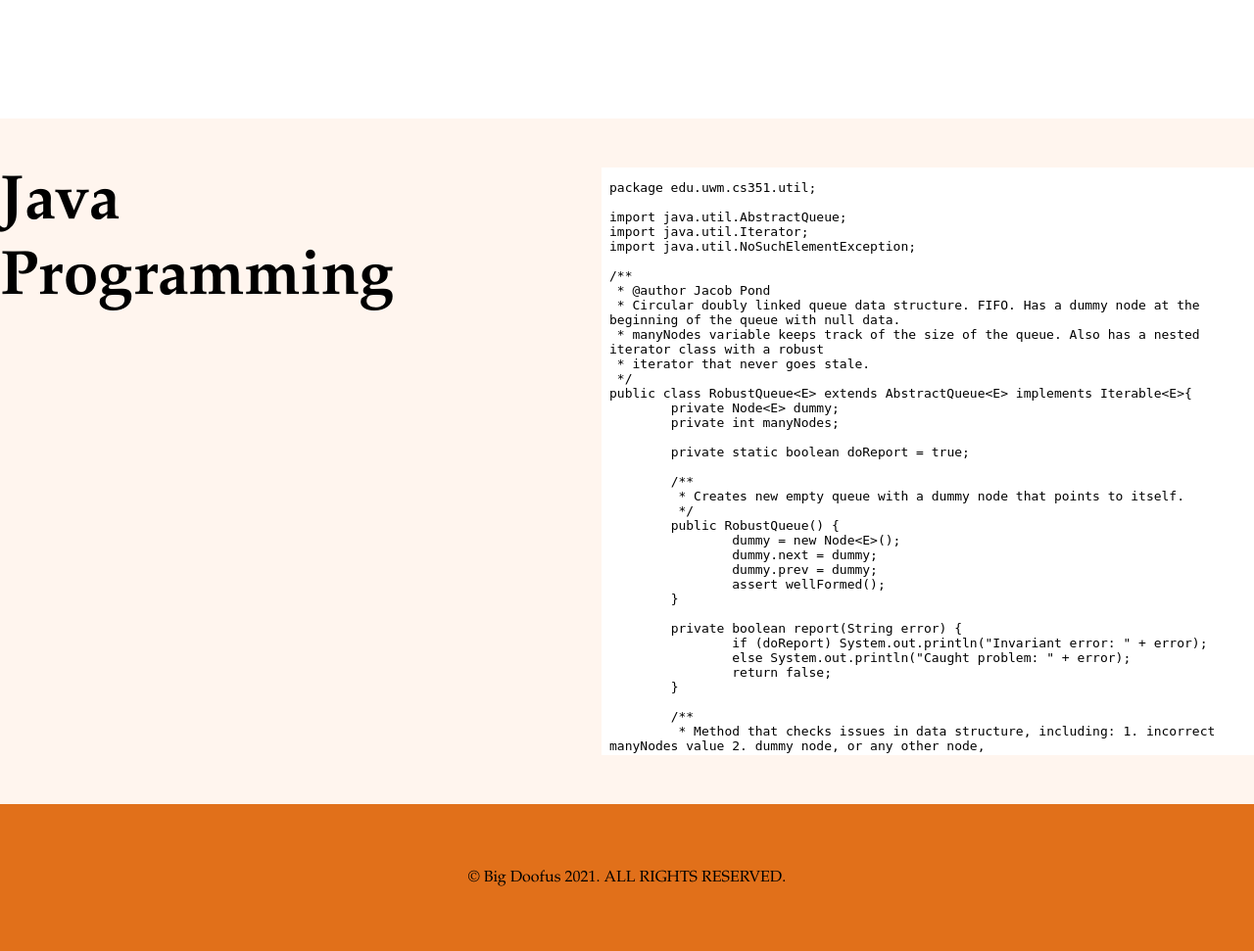
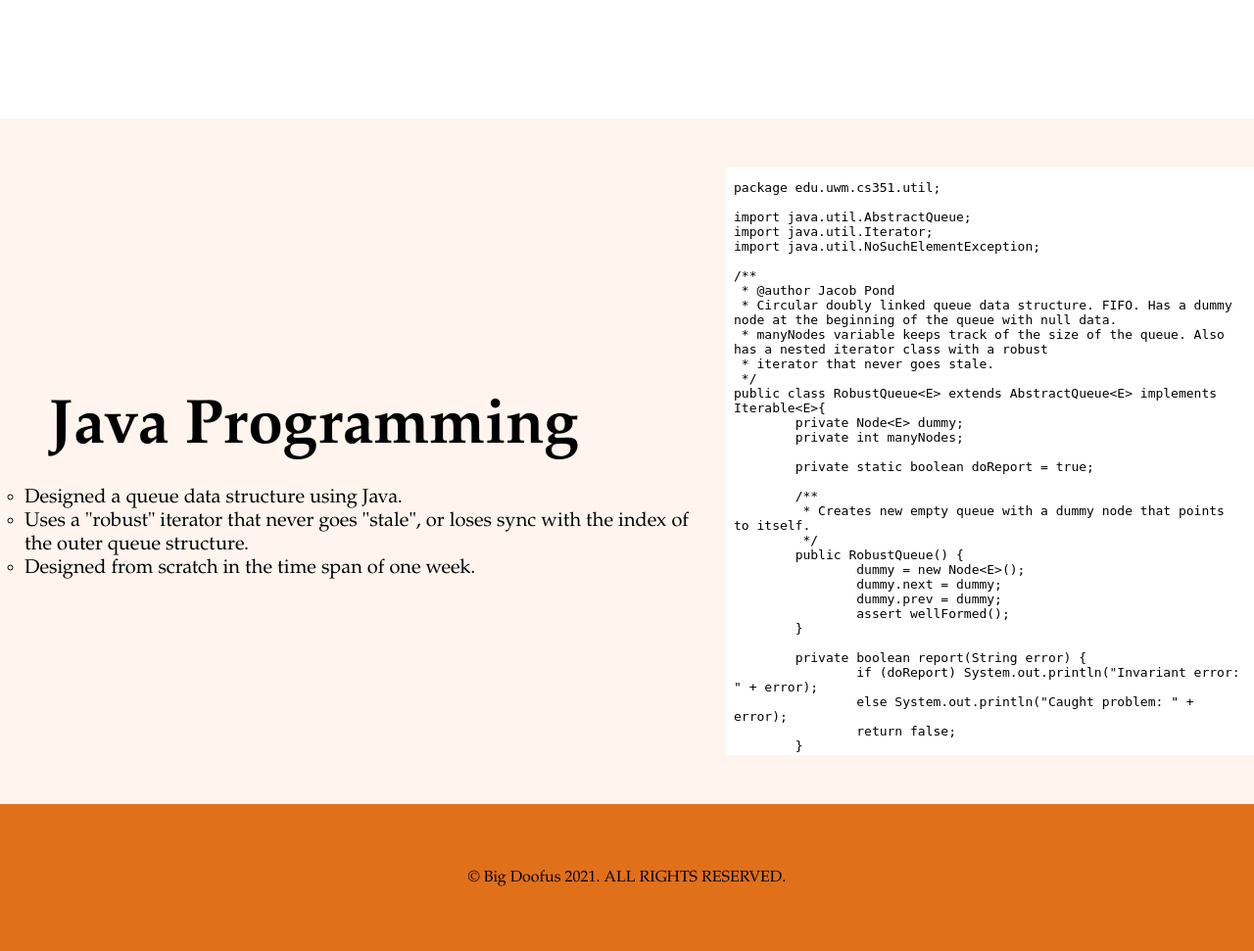
Before and after one commit to jpond/WebsiteProject, a Django app: page /projects/ in a window 1280 px wide. Shown: the part 649-1620 px from the top of the page at 98% size. Run offline with Django 3.2, Linux system fonts and the light colour scheme.

Commit message:
java example

```diff
--- a/src/app1/static/styles.css
+++ b/src/app1/static/styles.css
@@ -175,6 +175,14 @@ body {
     min-height:700px;
 }
 
+#java_example {
+    display:flex;
+    flex-direction:column;
+    justify-content:center;
+    align-items:center;
+
+}
+
 .section_title {
     display:flex;
     padding-top:50px;
@@ -182,6 +190,13 @@ body {
     font-size:64px;
     font-weight:bold;
     color:black;
+}
+
+ul.proj_desc {
+    padding-left:25px;
+    padding-right:25px;
+    list-style-type:circle;
+    font-size:20px;
 }
 
 .subtitle {
--- a/src/app1/templates/projects.html
+++ b/src/app1/templates/projects.html
@@ -39,7 +39,14 @@
     </div>
 
     <div class="second_thing">
-        <p class="section_title">Java Programming</p><br>
+        <div id="java_example">
+            <p class="section_title">Java Programming</p><br>
+            <ul class="proj_desc">
+                <li>Designed a queue data structure using Java.</li>
+                <li>Uses a "robust" iterator that never goes "stale", or loses sync with the index of the outer queue structure.</li>
+                <li>Designed from scratch in the time span of one week.</li>
+            </ul>
+        </div>
         <iFrame id="RQSample" src="/static\RobustQueue.txt" width="700px" height="600px"></iFrame>
     </div>
 
```
